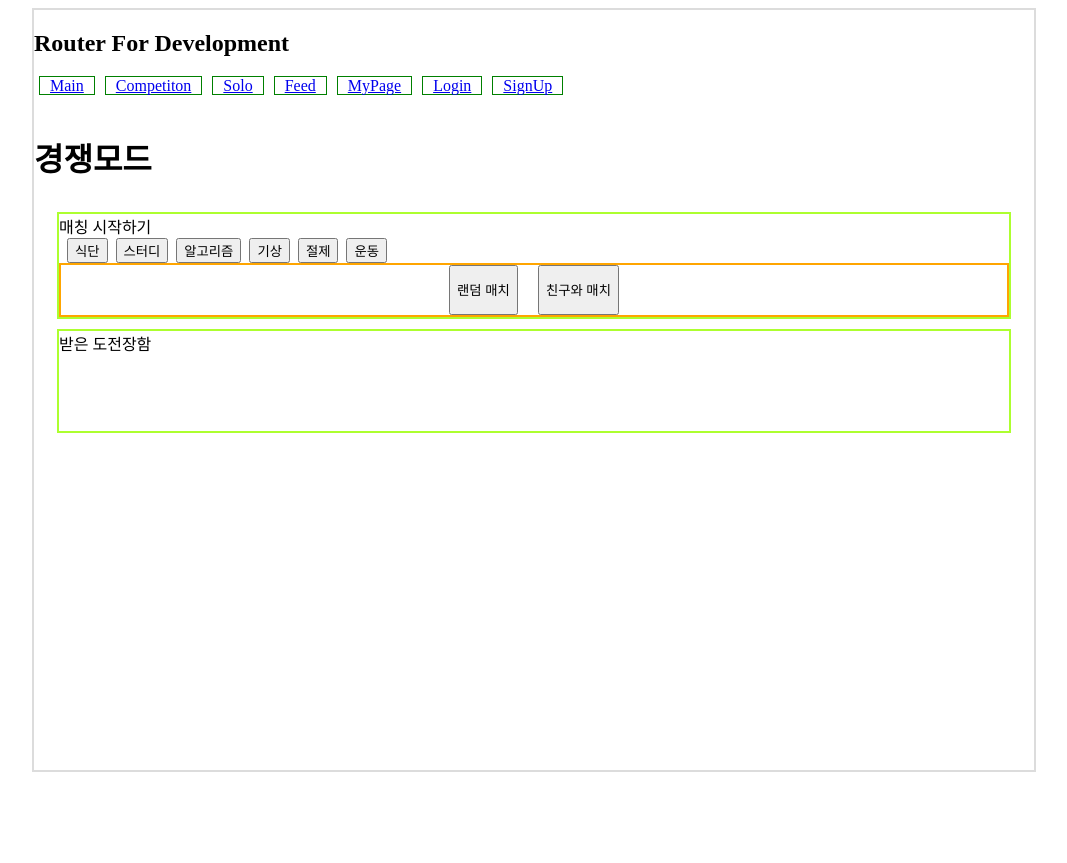
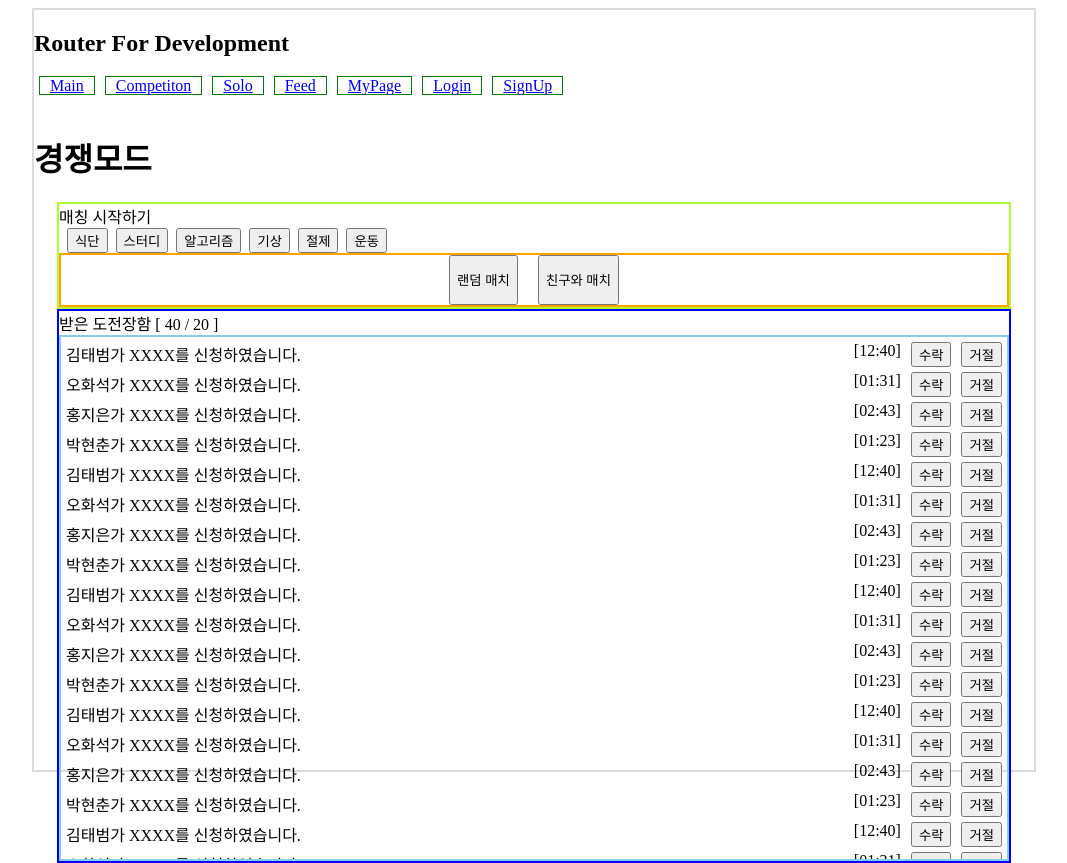
Before and after one commit to woori0214/-SSAFY-SGDC, a Vue app in the folder frontend/vue-project/: page /competition in a window 1280 px wide. Shown: the whole page, without its empty margins (106-1173 px from the left). Before the commit the page ends 800 px from the top, so only its background shows below. Built offline with nearby package versions, Linux system fonts and the light colour scheme.

Commit message:
경재 페이지 레이아웃 작성 - mail_box의 높이를 남은 공간만큼 차지시키고 싶지만 노력중

```diff
--- a/frontend/vue-project/src/components/Competition/CompetitionMailbox.vue
+++ b/frontend/vue-project/src/components/Competition/CompetitionMailbox.vue
@@ -1,46 +1,197 @@
 <template>
-    <div id="main-box">
-        <div>매칭 시작하기</div>
-        <div>
-            <button id="categori-btn" v-for="categori in MyCategories" :key="categori">
-                    {{ categori }}
-             </button>
-        </div>
-
-        <div id="matching-btn-list">
-            <button id="matching-btn">랜덤 매치</button>
-            <button id="matching-btn">친구와 매치</button>
-        </div>
+  <div class="main_box">
+    <div>받은 도전장함  [ {{ mail_parameters.length }} / 20 ]</div>
+    <div class="mail_box">
+      <CompetitionMail
+        v-for="(item, index) in mail_parameters"
+        :key="index"
+        :mail_text="item.sender_name"
+        :mail_remain_time="item.remaind_time"
+      ></CompetitionMail>
     </div>
+  </div>
 </template>
 
 <script setup>
 import { ref } from "vue";
+import CompetitionMail from "./CompetitionMailboxItem.vue";
 
-const MyCategories = ref(["식단", "스터디", "알고리즘", "기상", "절제", "운동"]);
+const mail_parameters = ref([
+  {
+    sender_name: "김태범",
+    remaind_time: "[12:40]",
+  },
+  {
+    sender_name: "오화석",
+    remaind_time: "[01:31]",
+  },
+  {
+    sender_name: "홍지은",
+    remaind_time: "[02:43]",
+  },
+  {
+    sender_name: "박현춘",
+    remaind_time: "[01:23]",
+  },
+  {
+    sender_name: "김태범",
+    remaind_time: "[12:40]",
+  },
+  {
+    sender_name: "오화석",
+    remaind_time: "[01:31]",
+  },
+  {
+    sender_name: "홍지은",
+    remaind_time: "[02:43]",
+  },
+  {
+    sender_name: "박현춘",
+    remaind_time: "[01:23]",
+  },
+  {
+    sender_name: "김태범",
+    remaind_time: "[12:40]",
+  },
+  {
+    sender_name: "오화석",
+    remaind_time: "[01:31]",
+  },
+  {
+    sender_name: "홍지은",
+    remaind_time: "[02:43]",
+  },
+  {
+    sender_name: "박현춘",
+    remaind_time: "[01:23]",
+  },
+  {
+    sender_name: "김태범",
+    remaind_time: "[12:40]",
+  },
+  {
+    sender_name: "오화석",
+    remaind_time: "[01:31]",
+  },
+  {
+    sender_name: "홍지은",
+    remaind_time: "[02:43]",
+  },
+  {
+    sender_name: "박현춘",
+    remaind_time: "[01:23]",
+  },
+  {
+    sender_name: "김태범",
+    remaind_time: "[12:40]",
+  },
+  {
+    sender_name: "오화석",
+    remaind_time: "[01:31]",
+  },
+  {
+    sender_name: "홍지은",
+    remaind_time: "[02:43]",
+  },
+  {
+    sender_name: "박현춘",
+    remaind_time: "[01:23]",
+  },
+  {
+    sender_name: "김태범",
+    remaind_time: "[12:40]",
+  },
+  {
+    sender_name: "오화석",
+    remaind_time: "[01:31]",
+  },
+  {
+    sender_name: "홍지은",
+    remaind_time: "[02:43]",
+  },
+  {
+    sender_name: "박현춘",
+    remaind_time: "[01:23]",
+  },
+  {
+    sender_name: "김태범",
+    remaind_time: "[12:40]",
+  },
+  {
+    sender_name: "오화석",
+    remaind_time: "[01:31]",
+  },
+  {
+    sender_name: "홍지은",
+    remaind_time: "[02:43]",
+  },
+  {
+    sender_name: "박현춘",
+    remaind_time: "[01:23]",
+  },
+  {
+    sender_name: "김태범",
+    remaind_time: "[12:40]",
+  },
+  {
+    sender_name: "오화석",
+    remaind_time: "[01:31]",
+  },
+  {
+    sender_name: "홍지은",
+    remaind_time: "[02:43]",
+  },
+  {
+    sender_name: "박현춘",
+    remaind_time: "[01:23]",
+  },
+  {
+    sender_name: "김태범",
+    remaind_time: "[12:40]",
+  },
+  {
+    sender_name: "오화석",
+    remaind_time: "[01:31]",
+  },
+  {
+    sender_name: "홍지은",
+    remaind_time: "[02:43]",
+  },
+  {
+    sender_name: "박현춘",
+    remaind_time: "[01:23]",
+  },
+  {
+    sender_name: "김태범",
+    remaind_time: "[12:40]",
+  },
+  {
+    sender_name: "오화석",
+    remaind_time: "[01:31]",
+  },
+  {
+    sender_name: "홍지은",
+    remaind_time: "[02:43]",
+  },
+  {
+    sender_name: "박현춘",
+    remaind_time: "[01:23]",
+  },
+]);
 </script>
 
 <style scoped>
-#main-box{
-    border: 2px solid greenyellow;
-    width: 95%;
-
-    margin: auto;
+.main_box {
+  border: 2px solid blue;
+  width: 95%;
+  margin: auto;
+  display: flex;
+  flex-direction: column;
+  height: 100%;
 }
-
-#categori-btn{
-    margin-left: 8px;
-}
-
-#matching-btn-list{
-    border: 2px solid orange;
-    display: flex;
-    justify-content: center;
-    gap: 20px;
-}
-
-#matching-btn{
-    width: fit-content;
-    height: 50px;
+.mail_box {
+  border: 2px solid skyblue;
+  flex: 1;
+  overflow: auto;
 }
 </style>
--- /dev/null
+++ b/frontend/vue-project/src/components/Competition/CompetitionMailboxItem.vue
@@ -0,0 +1,53 @@
+<template>
+  <div class="mail">
+    <div class="mail_content">
+      <div class="mail_content_text">{{ mail_text }}가 XXXX를 신청하였습니다.</div>
+      <div class="mail_content_time">{{ mail_remain_time }}</div>
+    </div>
+    <button class="mail_btn_accept">수락</button>
+    <button class="mail_btn_refuse">거절</button>
+  </div>
+</template>
+
+<script>
+export default {
+  name: "mail-item",
+  props: {
+    mail_text: {
+      type: String,
+      default: "XXX",
+    },
+    mail_remain_time: {
+      type: String,
+      default: "[??:??]",
+    },
+  },
+};
+</script>
+
+<style>
+.mail{
+    /* border: 2px solid gray; */
+    display: flex;
+    margin: 5px;
+    gap: 10px;
+}
+.mail_content{
+    /* border: 2px solid skyblue; */
+    flex: 1;
+    display: flex;
+    justify-content: space-between;
+}
+.mail_content_text{
+    /* border: 2px solid blue; */
+}
+.mail_content_time{
+    /* border: 2px solid blueviolet; */
+}
+.mail_btn_accept{
+    /* border: 2px solid green; */
+}
+.mail_btn_refuse{
+    /* border: 2px solid red; */
+}
+</style>
--- a/frontend/vue-project/src/components/Competition/CompetitionSelect.vue
+++ b/frontend/vue-project/src/components/Competition/CompetitionSelect.vue
@@ -1,18 +1,46 @@
 <template>
     <div id="main-box">
-        받은 도전장함
+        <div>매칭 시작하기</div>
+        <div>
+            <button id="categori-btn" v-for="categori in MyCategories" :key="categori">
+                    {{ categori }}
+             </button>
+        </div>
+
+        <div id="matching-btn-list">
+            <button id="matching-btn">랜덤 매치</button>
+            <button id="matching-btn">친구와 매치</button>
+        </div>
     </div>
 </template>
 
 <script setup>
+import { ref } from "vue";
 
+const MyCategories = ref(["식단", "스터디", "알고리즘", "기상", "절제", "운동"]);
 </script>
 
 <style scoped>
 #main-box{
     border: 2px solid greenyellow;
     width: 95%;
-    height: 100px;
+
     margin: auto;
 }
+
+#categori-btn{
+    margin-left: 8px;
+}
+
+#matching-btn-list{
+    border: 2px solid orange;
+    display: flex;
+    justify-content: center;
+    gap: 20px;
+}
+
+#matching-btn{
+    width: fit-content;
+    height: 50px;
+}
 </style>
--- a/frontend/vue-project/src/views/CompetitionView.vue
+++ b/frontend/vue-project/src/views/CompetitionView.vue
@@ -1,8 +1,8 @@
 <template>
-    <div id="view-body">
+    <div class="view-body">
         <h1>경쟁모드</h1>
-        <CompetitionMailbox></CompetitionMailbox>
         <CompetitionSelect></CompetitionSelect>
+        <CompetitionMailbox class="mail_box_body"></CompetitionMailbox>
     </div>
 </template>
 
@@ -12,9 +12,12 @@ import CompetitionSelect from '@/components/Competition/CompetitionSelect.vue';
 </script>
 
 <style scoped>
-#view-body{
+.view_body{
     display: flex;
     flex-direction: column;
     gap: 10px;
 }
+.mail_box_body{
+    height: 550px;
+}
 </style>
```
